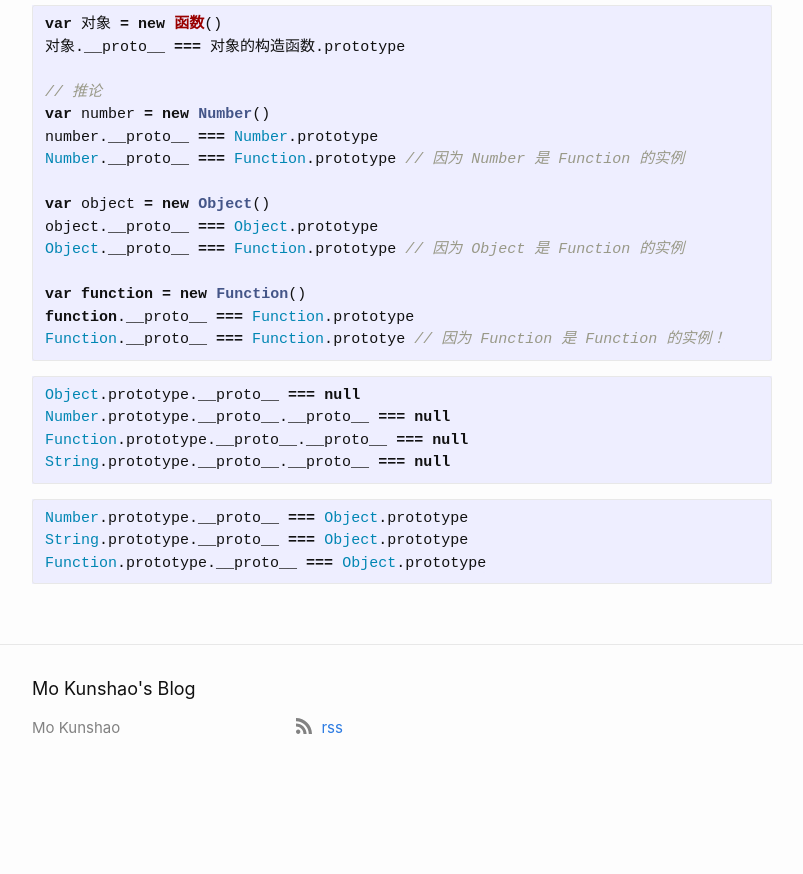
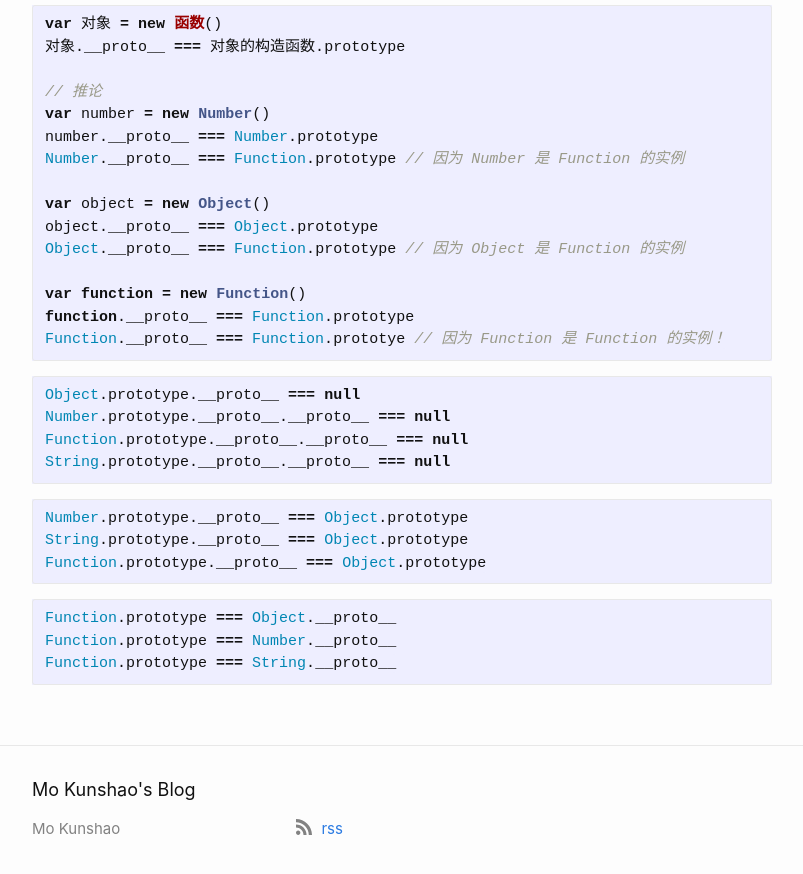
Before and after one commit to mokunshao/mokunshao.github.io, a Jekyll site: the page built from _posts/2018-08-28-javascript-prototype-and-prototype-chain.md, in a window 1280 px wide and 900 px high, scrolled down 1421 px. Shown: the top 874 px of the window, without its empty margins (238-1041 px from the left). Built offline with Jekyll 4.4.1, drawn with Linux system fonts in a browser that asks for light colours; our own code applies the rules of GitHub Pages for plain Markdown files; before the commit the page ends 2221 px from its top, so only the background shows below that.

Commit message:
更新文章内容

````diff
--- a/_posts/2018-08-28-javascript-prototype-and-prototype-chain.md
+++ b/_posts/2018-08-28-javascript-prototype-and-prototype-chain.md
@@ -82,3 +82,9 @@ Number.prototype.__proto__ === Object.prototype
 String.prototype.__proto__ === Object.prototype
 Function.prototype.__proto__ === Object.prototype
 ```
+
+```javascript
+Function.prototype === Object.__proto__
+Function.prototype === Number.__proto__
+Function.prototype === String.__proto__
+```
````
